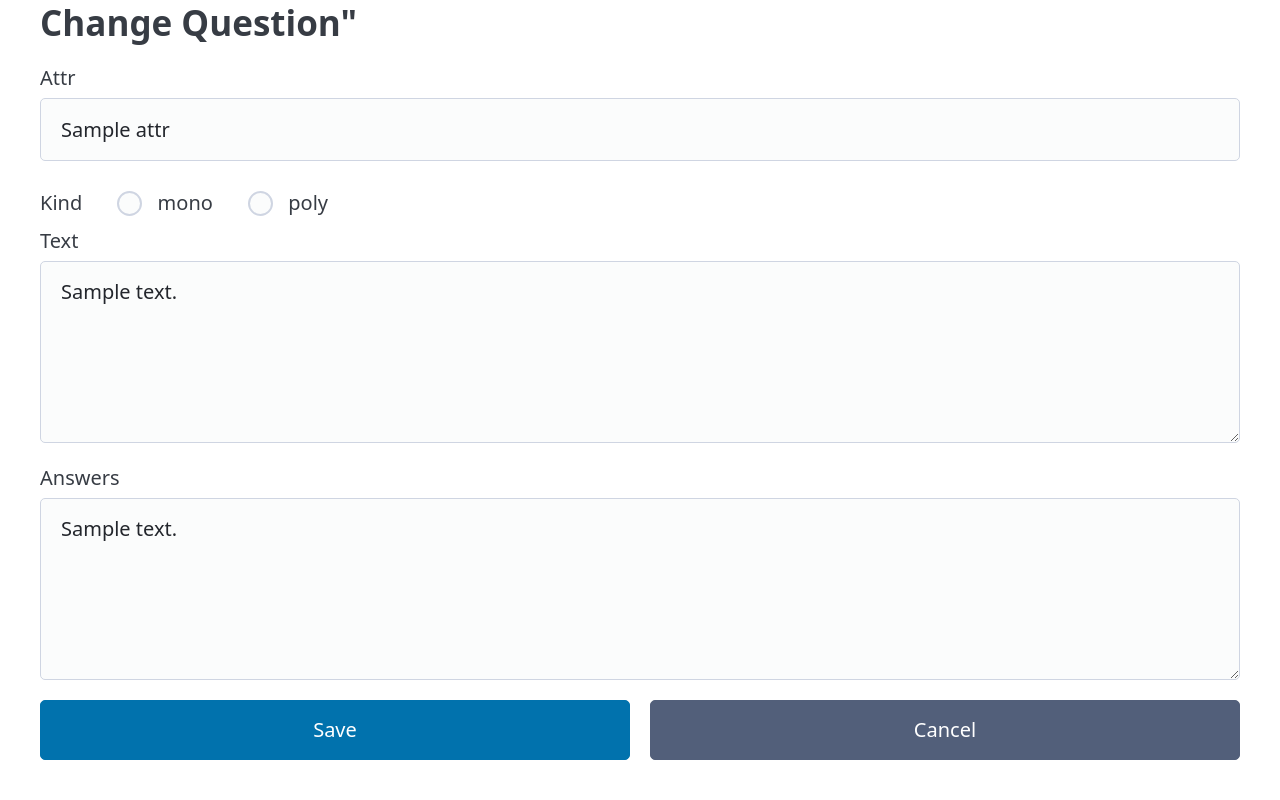
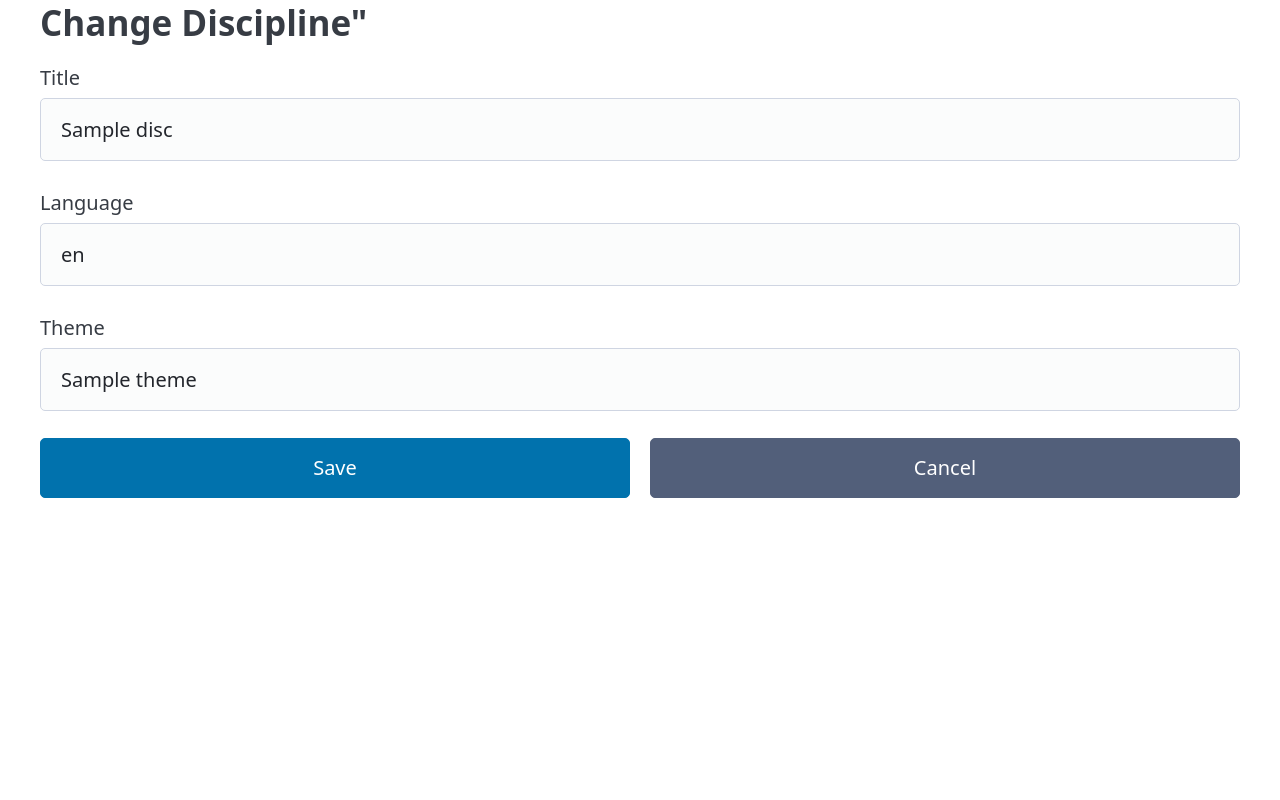
Before and after one commit to vladmikhbond/Tutor, a FastAPI app: template app/templates/disc/edit.html in a window 1280 px wide. Shown: the part 87-887 px from the top of the page. After the commit the page ends 585 px from the top, so only its background shows below. Run offline with FastAPI, Linux system fonts and the light colour scheme; the template is opened without the code that fills it: most values are stand-ins (such as "Sample title", 1, 10 or a date in 2020).

Commit message:
disc - all

```diff
--- a/app/templates/disc/edit.html
+++ b/app/templates/disc/edit.html
@@ -4,34 +4,24 @@
 
 {% block content %}
 
-    <h2>Change Question"</h2>
+    <h2>Change Discipline"</h2>
     <form method="post" >
       <label>
-        Attr
-        <input type="text" name="attr" value="{{ question.attr }}" required>
+        Title
+        <input name="title" value="{{ disc.title }}" required>
       </label>
       <label>
-      <div>
-        Kind
-          <input type="radio" name="kind" value="!" required style="margin-left: 30px;"
-            {% if question.kind == '!' %}checked{% endif %}> mono
-          <input type="radio" name="kind" value="#" required style="margin-left: 30px;"
-          {% if question.kind == '#' %}checked{% endif %}> poly
-        </div>
+        Language
+        <input name="lang" value="{{ disc.lang }}" required>
       </label>
       <label>
-        Text
-        <textarea name="text" rows=5 style="width: 100%" required>{{ question.text }}</textarea>
-      </label>
-
-      <label>
-        Answers
-        <textarea name="answers" rows=5 style="width: 100%" required>{{question.answers }}</textarea>
+        Theme
+        <input name="theme" value="{{ disc.theme }}" required>
       </label>
 
       <footer class="grid">
         <button type="submit" >Save</button>
-        <a href="/test/list" role="button" class="secondary">Cancel</a>
+        <a href="/disc/list" role="button" class="secondary">Cancel</a>
       </footer>
     </form>
 {% endblock %}
```
Also changed, not shown: app/routers/disc_router.py (+36 -95 lines).
